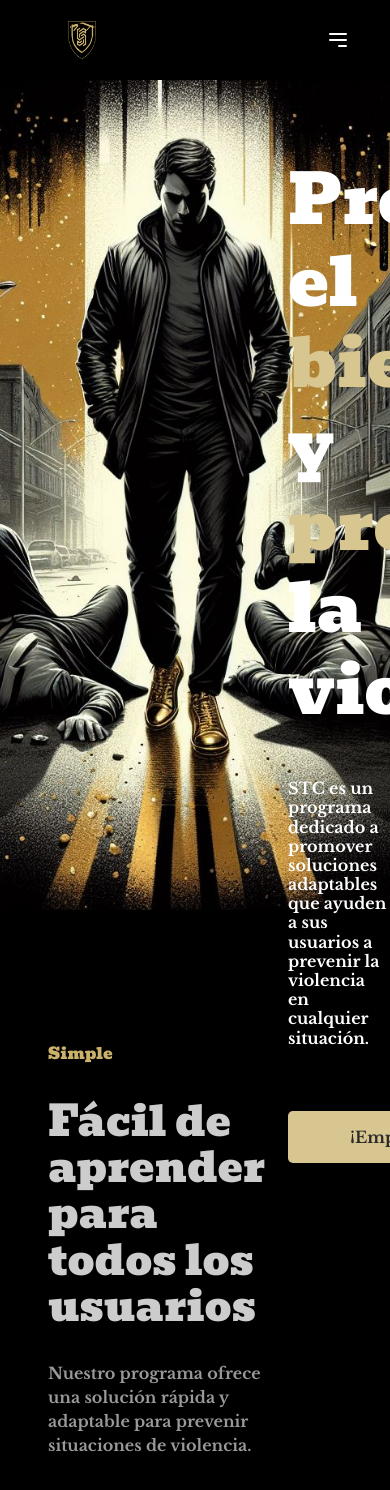
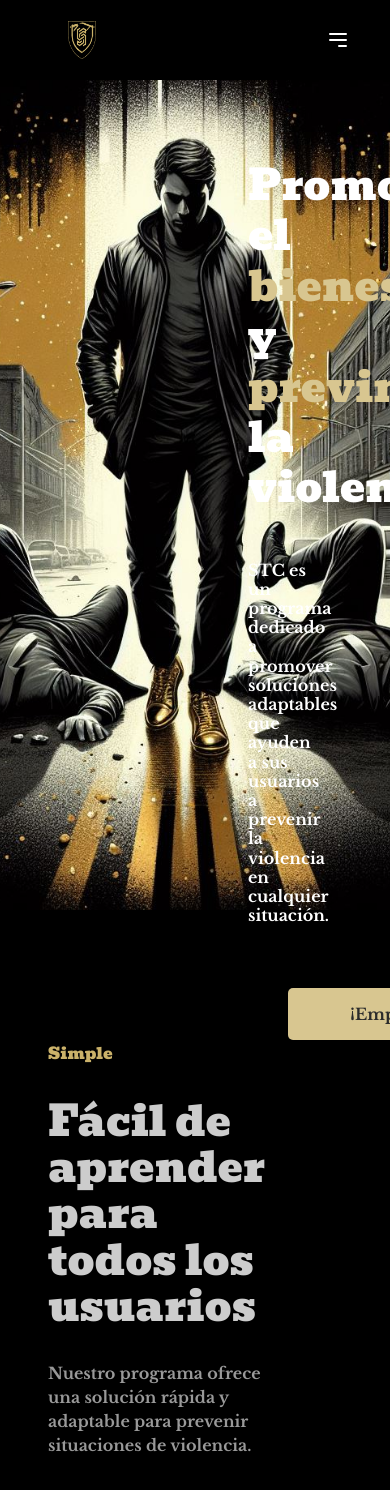
Before and after one commit to luifer991/stc, a Next.js app: page / in a window 390 px wide. Shown: the top 1490 px of the page. Built offline with nearby package versions, Linux system fonts and the light colour scheme; no server answers.

Commit message:
make it responsive title

```diff
--- a/src/app/Components/Title.tsx
+++ b/src/app/Components/Title.tsx
@@ -7,11 +7,11 @@ function Title({
 }: TitleProps): React.JSX.Element {
   return (
     <>
-      <header className='w-[90%] block items-center justify-center ml-[3rem] md:w-[700px]'>
-        <h1 className={`text-left text-[68px] pt-12 pb-12 txt-[#ffffffcc]${bevan.className}`}>
+      <header className='w-[60%] ml-2 block items-center justify-center lg:w-[90%]  lg:ml-[3rem] md:w-[700px]'>
+        <h1 className={`text-left txt-[#ffffffcc]${bevan.className} text-[42px] lg:text-[68px] pt-12 pb-12`}>
           {first} <span className='text-clear-gold'> {spanOne}</span> {w}<span className='text-clear-gold'> {SpanTwo} </span> {second}
         </h1>
-        <p className={`text-left max-w-lg txt-sm pb-[80px] md:pb-20 ${libreBaskerville.className}`}>
+        <p className={`text-left lg:max-w-lg txt-sm pb-[80px] md:pb-20 ${libreBaskerville.className}`}>
           {third}
         </p>
       </header>
```
